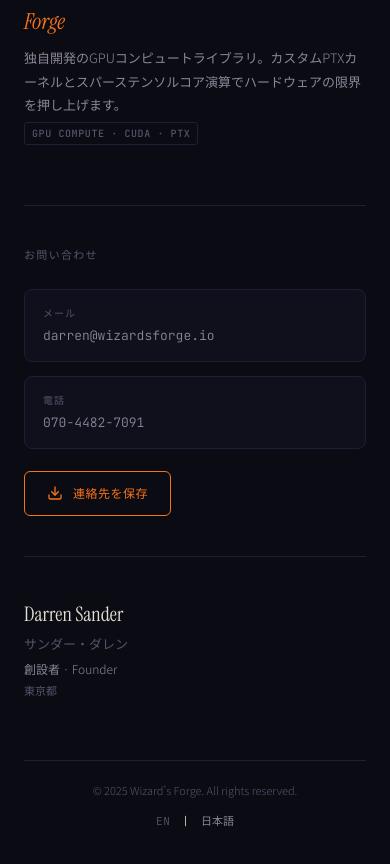
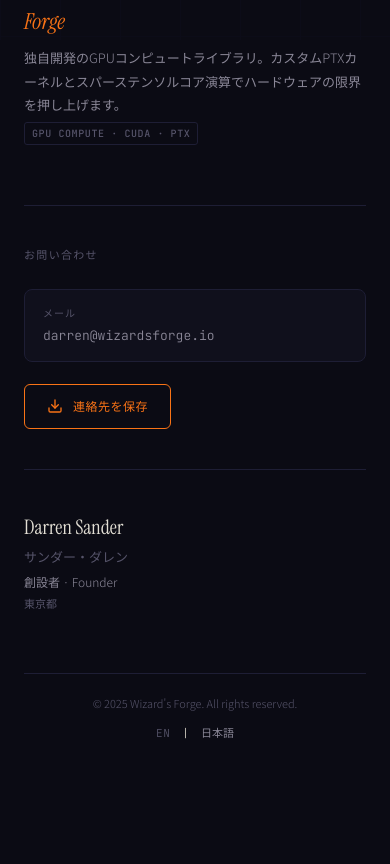
Before and after one commit to WizardsForgeGames/wizardsforge.io, a plain HTML site: page ja/index.html in a window 390 px wide. Shown: the part 804-1668 px from the top of the page. After the commit the page ends 1583 px from the top, so only its background shows below. Drawn offline with Linux system fonts and the light colour scheme.

Commit message:
Remove personal phone number from site and vCard

```diff
--- a/ja/index.html
+++ b/ja/index.html
@@ -416,10 +416,6 @@
                     <div class="contact-label">メール</div>
                     <div class="contact-value">darren@wizardsforge.io</div>
                 </a>
-                <a href="tel:+81-70-4482-7091" class="contact-item">
-                    <div class="contact-label">電話</div>
-                    <div class="contact-value">070-4482-7091</div>
-                </a>
             </div>
 
             <a href="../darren-sander.vcf" class="vcard-btn" download>
```
Also changed, not shown: en/index.html (+0 -4 lines), 1 other file.
